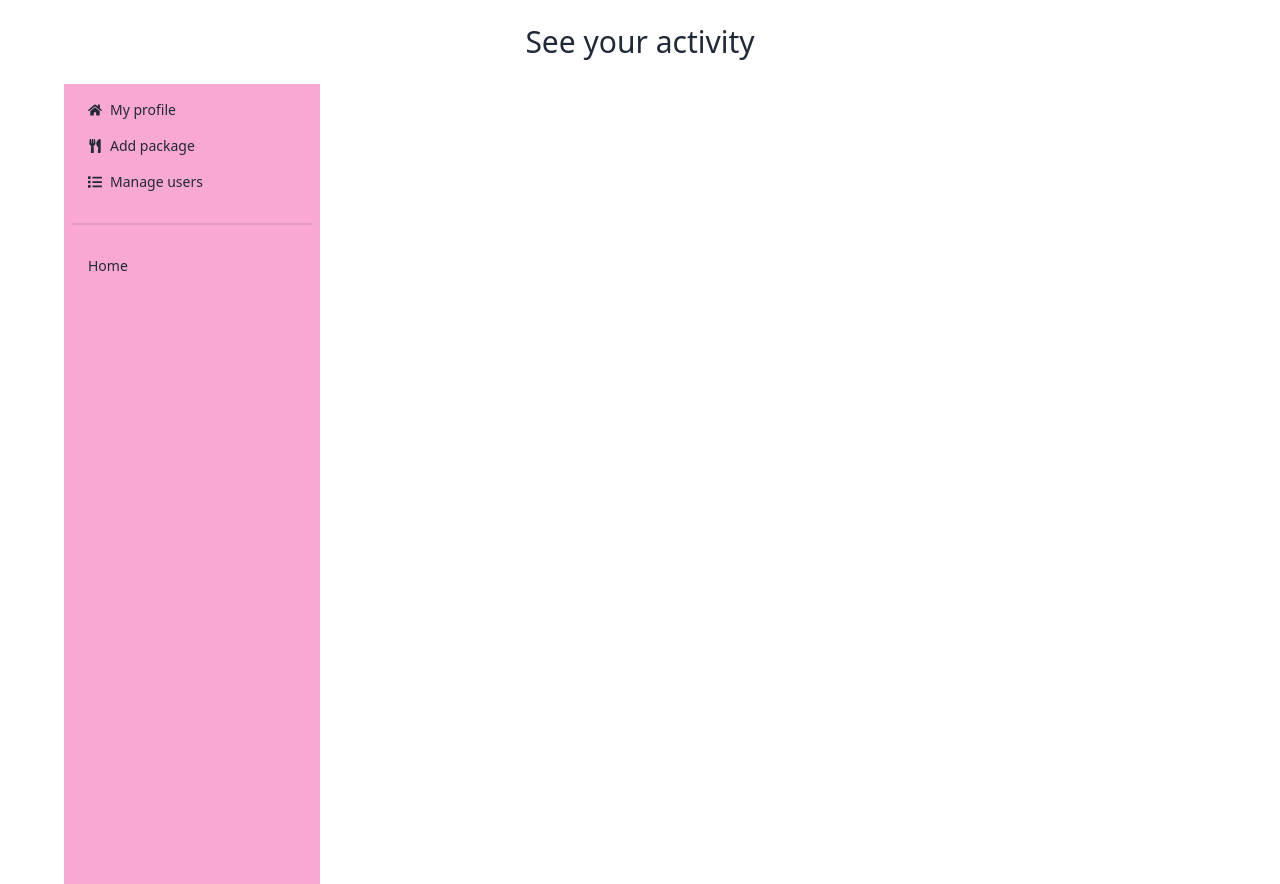
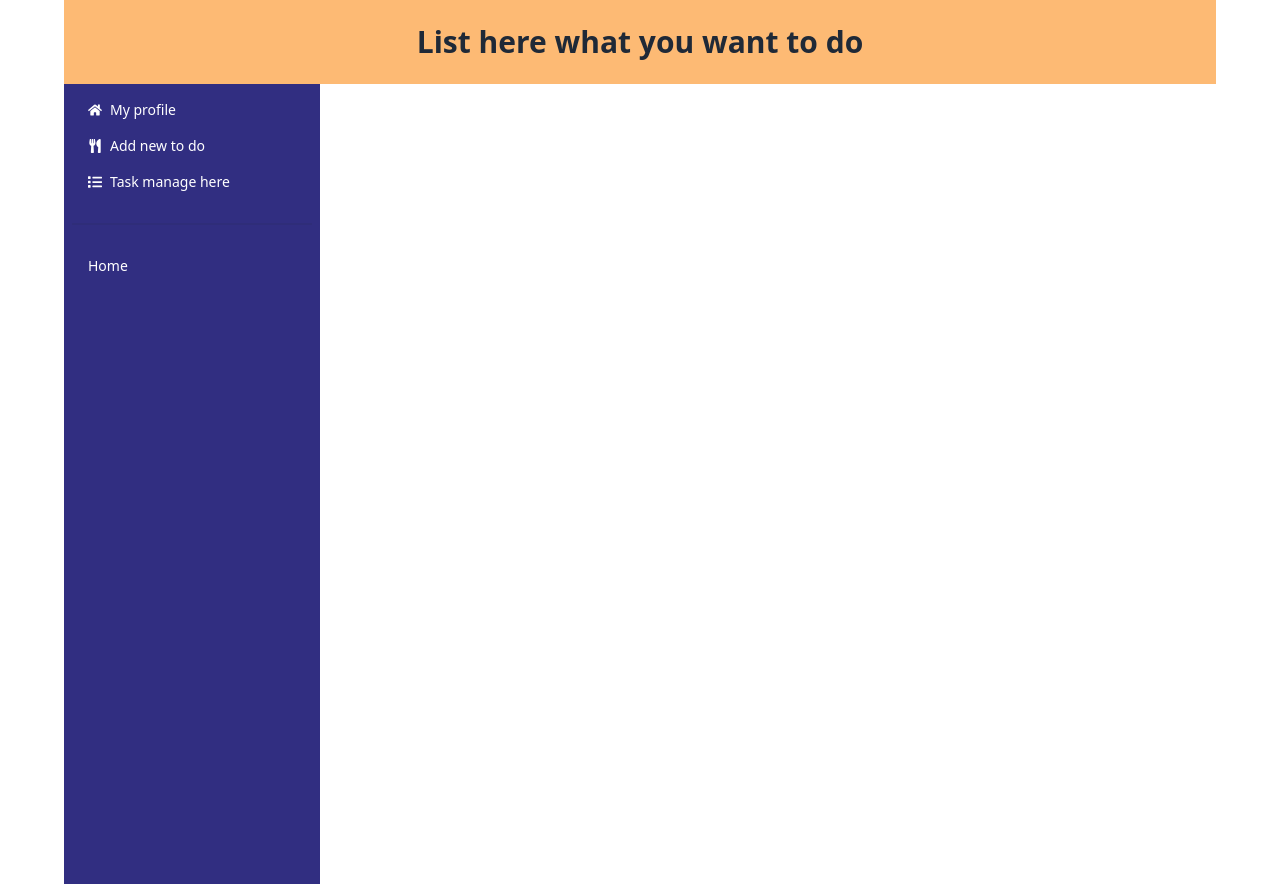
Before and after one commit to Naymul-NN/task-management, a React (Vite) app: page /dashbord in a window 1280 px wide. Built offline with nearby package versions, Linux system fonts and the light colour scheme; no server answers.

Commit message:
set some dashboard route

```diff
--- a/src/layout/Dashboard.jsx
+++ b/src/layout/Dashboard.jsx
@@ -7,23 +7,23 @@ const Dashbord = () => {
 
     return (
         <div className="w-[90%] mx-auto" >
-            <h1 className="text-3xl text-center py-6">See your activity</h1>
+            <h1 className="text-3xl text-center py-6 font-bold bg-orange-300">List here what you want to do</h1>
             <div className="flex">
-                <div className="w-64 min-h-screen bg-pink-300">
+                <div className="w-64 min-h-screen bg-indigo-900 text-white">
                     <ul className="menu">
 
 
-                        <li> <NavLink to="/dashbord/adminHome">
+                        <li> <NavLink to="/dashbord/userHome">
                             <FaHome></FaHome>
                             My profile</NavLink>
                        </li>
-                       <li> <NavLink to="/dashbord/addpackage">
+                       <li> <NavLink to="/dashbord/addtodo">
                             <FaUtensils></FaUtensils>
-                            Add package</NavLink>
+                            Add new to do</NavLink>
                        </li>
-                       <li> <NavLink to="/dashbord/manageusers">
+                       <li> <NavLink to="/dashbord/managetask">
                             <FaList></FaList>
-                             Manage users</NavLink>
+                             Task manage here</NavLink>
                        </li>
 
                        <div className="divider"></div>
--- /dev/null
+++ b/src/listarea/Addnew.jsx
@@ -0,0 +1,10 @@
+
+const Addnew = () => {
+    return (
+        <div>
+            <h1>add here </h1>
+        </div>
+    );
+};
+
+export default Addnew;
--- /dev/null
+++ b/src/listarea/ManageTask.jsx
@@ -0,0 +1,10 @@
+
+const ManageTask = () => {
+    return (
+        <div>
+            <h1>you are here</h1>
+        </div>
+    );
+};
+
+export default ManageTask;
--- /dev/null
+++ b/src/listarea/UserHome.jsx
@@ -0,0 +1,10 @@
+
+const UserHome = () => {
+    return (
+        <div>
+            <h1>see user home</h1>
+        </div>
+    );
+};
+
+export default UserHome;
--- /dev/null
+++ b/src/listarea/Welcome.jsx
@@ -0,0 +1,11 @@
+
+const Wellcome = () => {
+    return (
+        <div>
+            <h1 className="text-3xl font-bold text-yellow-300">Wellcome to your dashboard.................</h1>
+            <img className="w-[600px]" src="https://i.ibb.co/NxCq1vw/3819-jpg-wh860.jpg" alt="" />
+        </div>
+    );
+};
+
+export default Wellcome;
--- a/src/login/Login.jsx
+++ b/src/login/Login.jsx
@@ -2,6 +2,7 @@ import { useContext, useState } from "react";
 import { Link, useLocation, useNavigate } from "react-router-dom";
 import Swal from "sweetalert2";
 import { AuthContext } from "../auth/AuthProvider";
+import SocialLogin from "../social/SocialLogin";
 
 const Login = () => {
   const location = useLocation();
@@ -26,7 +27,7 @@ const Login = () => {
         text: "you are login successfull",
         icon: "success"
       });
-        navigate(location?.state ? location.state: "/dashbord")
+        navigate(location?.state ? location.state: "/dashbord/wellcome")
        })
        .catch(error=>{
         console.error(error)
@@ -45,6 +46,7 @@ const Login = () => {
     </div>
     <div className=" flex-1 shadow-2xl bg-base-100">
       <form onSubmit={handleLogin} className="card-body">
+        <SocialLogin></SocialLogin>
         <div className="form-control">
           <label className="label">
             <span className="label-text">Email</span>
--- a/src/navbar/Navbar.jsx
+++ b/src/navbar/Navbar.jsx
@@ -34,7 +34,7 @@ const Navbar = () => {
                             <li className="hover:bg-pink-500 px-4 py-2 rounded-md"><Link to="/">Home</Link></li>
                             <li className="hover:bg-pink-500 px-4 py-2 rounded-md mx-7"><Link to="/about">About</Link></li>
                             {
-                                user && <li className="hover:bg-pink-500 px-4 py-2 rounded-md"><Link to="/dashbord">Dashboard</Link></li>
+                                user && <li className="hover:bg-pink-500 px-4 py-2 rounded-md"><Link to="/dashbord/wellcome">Dashboard</Link></li>
                             }
                         </ul>
                     </div>
@@ -45,7 +45,7 @@ const Navbar = () => {
                         <li className="hover:bg-pink-500 px-4 py-2 rounded-md"><Link to="/">Home</Link></li>
                         <li className=" hover:bg-pink-500 px-4 py-2 mx-7 rounded-md active:bg-red-400 "><Link to="/about">About</Link></li>
                         {
-                                user && <li className="hover:bg-pink-500 px-4 py-2 rounded-md"><Link to="/dashbord">Dashboard</Link></li>
+                                user && <li className="hover:bg-pink-500 px-4 py-2 rounded-md"><Link to="/dashbord/wellcome">Dashboard</Link></li>
                         }
                     </ul>
                 </div>
--- a/src/signup/Register.jsx
+++ b/src/signup/Register.jsx
@@ -5,6 +5,7 @@ import useAxiospublic from "../hooks/useAxiosPublic";
 import { FaEye, FaEyeSlash } from 'react-icons/fa';
 import { updateProfile } from 'firebase/auth';
 import Swal from "sweetalert2";
+import SocialLogin from "../social/SocialLogin";
 
 
 
@@ -72,7 +73,7 @@ const Register = () => {
         timer: 1500,
       });
 
-      navigate('/dashbord');
+      navigate('/dashbord/wellcome');
 
     } catch (error) {
         // Handle errors
@@ -92,6 +93,7 @@ const Register = () => {
             <img src="https://i.ibb.co/gzDpPLn/E9-Tta-Yg-KZu.gif" alt="" />
           </div>
           <div className="flex-1 shadow-2xl bg-green-50">
+            <SocialLogin></SocialLogin>
             <form onSubmit={handleRegister} className="card-body">
               <div className="form-control">
                 <label className="label">
--- /dev/null
+++ b/src/social/SocialLogin.jsx
@@ -0,0 +1,44 @@
+import { useContext } from "react";
+import { useNavigate } from "react-router-dom";
+import { FaGoogle } from "react-icons/fa";
+import { GoogleAuthProvider } from "firebase/auth";
+import { AuthContext } from "../auth/AuthProvider";
+import Swal from "sweetalert2";
+
+const SocialLogin = () => {
+    const { googleLogin } = useContext(AuthContext);
+
+    const navigate = useNavigate();
+    const provider = new GoogleAuthProvider();
+
+    const handlegooglesignin = () => {
+        googleLogin(provider)
+            .then(result => {
+                console.log(result.user);
+            })
+            .catch(error => {
+                console.error(error);
+            })
+            Swal.fire({
+                position: 'top-end',
+                icon: 'success',
+                title: 'You are successfully signed up',
+                timer: 1500,
+              });
+
+              navigate('/dashbord');
+    }
+
+    return (
+        <div className="p-6 flex justify-center items-center">
+            <div>
+                <button onClick={handlegooglesignin} className="btn hover:bg-red-400">
+                    <FaGoogle></FaGoogle>
+                    Go with google
+                </button>
+            </div>
+        </div>
+    );
+};
+
+export default SocialLogin;
```
Also changed, not shown: src/route/Routes.jsx (+23 -1 lines).
